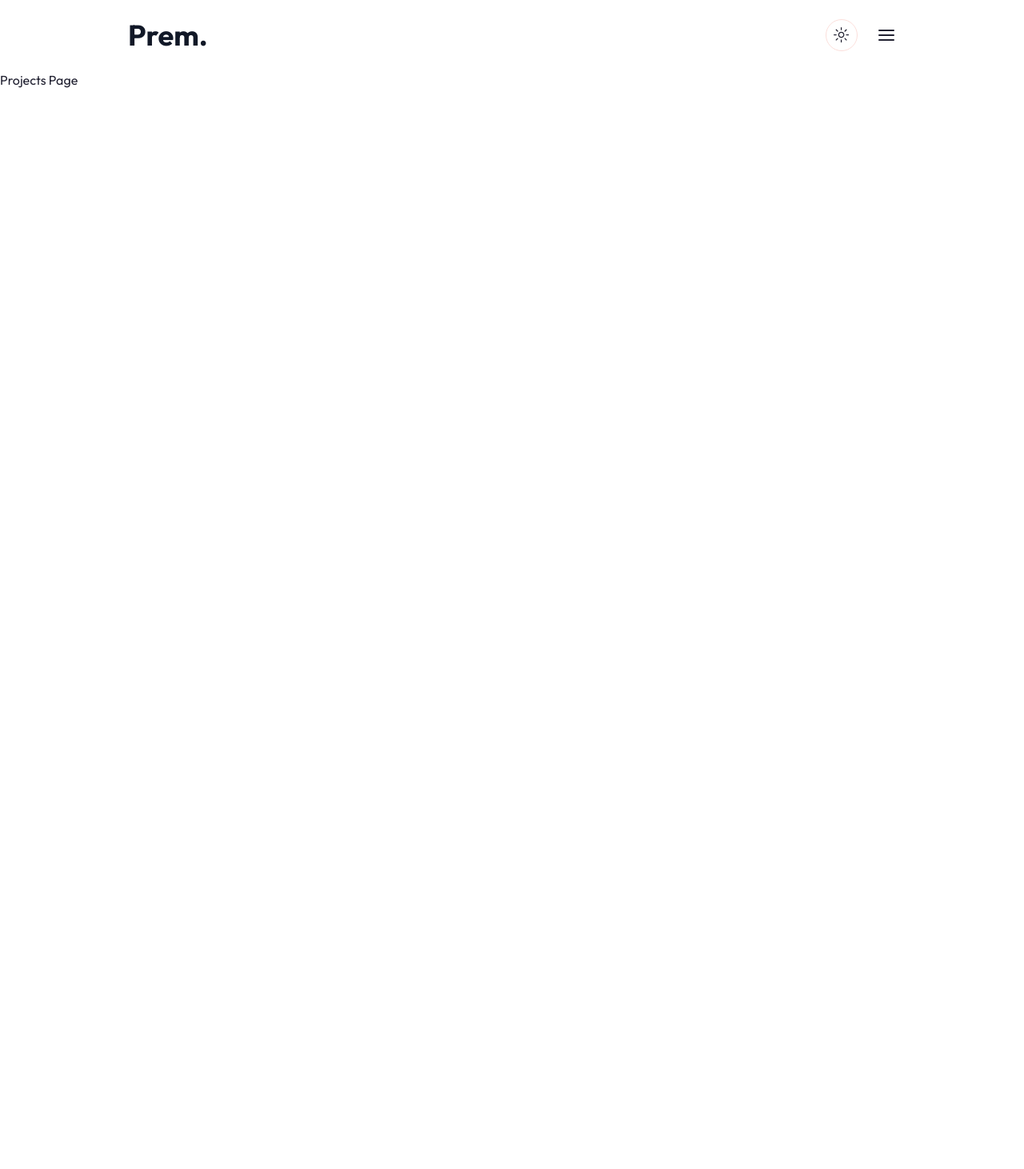
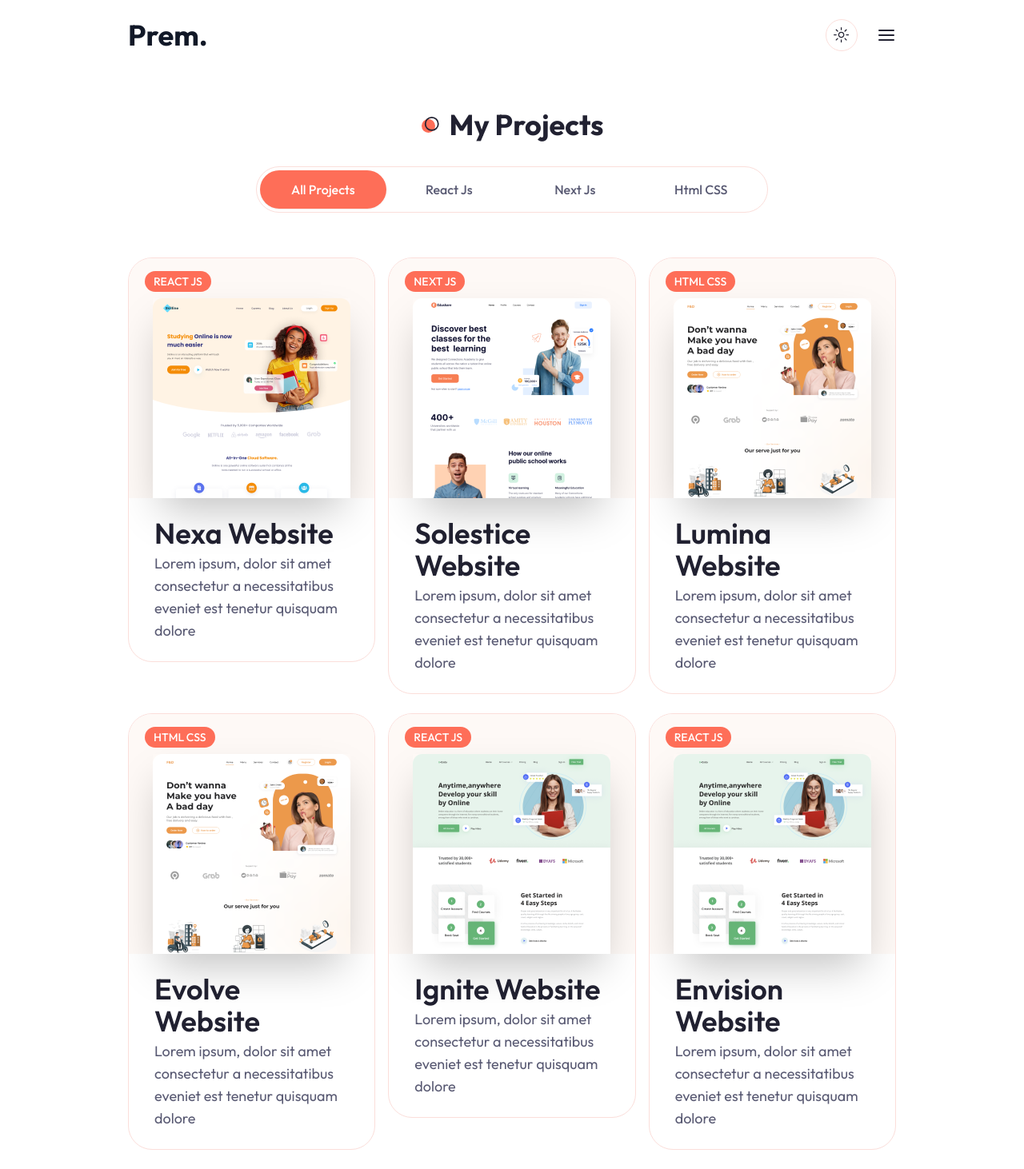
Before and after one commit to premvarma2002/nextjs-shadcn.ui-portfolio, a Next.js app: page /projects in a window 1280 px wide. Shown: the top 1462 px of the page at 80% size. Built offline with nearby package versions, Linux system fonts and the light colour scheme.

Commit message:
Projects Page append

```diff
--- a/app/page.jsx
+++ b/app/page.jsx
@@ -4,6 +4,7 @@ import About from '@/components/About'
 import Services from '@/components/ui/Services'
 import Work from '@/components/Work'
 import Reviews from '@/components/Reviews'
+import Cta from '@/components/Cta'
 
 export default function Home() {
   return (
@@ -13,6 +14,7 @@ export default function Home() {
   <Services/>
   <Work/>
   <Reviews/>
+  <Cta/>
 </main>
   )
 }
--- a/app/projects/page.jsx
+++ b/app/projects/page.jsx
@@ -1,9 +1,126 @@
-import React from 'react'
+"use client";
+import React, { useState } from "react";
+import { Tabs, TabsList, TabsContent, TabsTrigger } from "@/components/ui/tabs";
+import ProjectCard from "@/components/ProjectCard";
+
+const projectData = [
+  {
+    image: "/work/3.png",
+    category: "react js",
+    name: "Nexa Website",
+    description:
+      "Lorem ipsum, dolor sit amet consectetur a necessitatibus eveniet est tenetur quisquam dolore",
+    link: "/",
+    github: "/",
+  },
+  {
+    image: "/work/1.png",
+    category: "next js",
+    name: "Solestice Website",
+    description:
+      "Lorem ipsum, dolor sit amet consectetur a necessitatibus eveniet est tenetur quisquam dolore",
+    link: "/",
+    github: "/",
+  },
+  {
+    image: "/work/2.png",
+    category: "Html CSS",
+    name: "Lumina Website",
+    description:
+      "Lorem ipsum, dolor sit amet consectetur a necessitatibus eveniet est tenetur quisquam dolore",
+    link: "/",
+    github: "/",
+  },
+  {
+    image: "/work/2.png",
+    category: "Html CSS",
+    name: "Evolve Website",
+    description:
+      "Lorem ipsum, dolor sit amet consectetur a necessitatibus eveniet est tenetur quisquam dolore",
+    link: "/",
+    github: "/",
+  },
+  {
+    image: "/work/4.png",
+    category: "react js",
+    name: "Ignite Website",
+    description:
+      "Lorem ipsum, dolor sit amet consectetur a necessitatibus eveniet est tenetur quisquam dolore",
+    link: "/",
+    github: "/",
+  },
+  {
+    image: "/work/4.png",
+    category: "react js",
+    name: "Envision Website",
+    description:
+      "Lorem ipsum, dolor sit amet consectetur a necessitatibus eveniet est tenetur quisquam dolore",
+    link: "/",
+    github: "/",
+  },
+  {
+    image: "/work/4.png",
+    category: "react js",
+    name: "Envision Website",
+    description:
+      "Lorem ipsum, dolor sit amet consectetur a necessitatibus eveniet est tenetur quisquam dolore",
+    link: "/",
+    github: "/",
+  },
+];
+
+//  remove category duplicates
+const uniqueCategories = [
+  "all projects",
+  ...new Set(projectData.map((item) => item.category)),
+];
 
 const Projects = () => {
+  const [categories, setCategories] = useState(uniqueCategories);
+  const [category, setCategory] = useState("all projects");
+
+const filteredProjects = projectData.filter(project => {
+  // if category is all projects then return all projects , else filter by category.
+  return category === 'all projects' ? project : project.category === category;
+});
+
+
   return (
-    <div>Projects Page</div>
-  )
-}
+    <section className="min-h-screen pt-12">
+      <div className="container mx-auto">
+        <h2 className="section-title mb-8 xl:mb-16 text-center mx-auto">
+          My Projects
+        </h2>
+        {/* tabs  */}
+        <Tabs defaultValue={category} className='mb-24 xl:mb-48'>
+          <TabsList className="w-full grid h-full md:grid-cols-4 lg:max-w-[640px] mb-12 mx-auto md:border dark:border-none">
+            {categories.map((category, index) => {
+              return (
+                <TabsTrigger
+                  onClick={() => setCategory(category)}
+                  value={category}
+                  key={index}
+                  className="capitalize w-[162px] md:w-auto"
+                >
+                  {category}
+                </TabsTrigger>
+              );
+            })}
+          </TabsList>
+          {/* tabs content  */}
+          <div className="text-lg xl:mt-8 grid grid-cols-1 lg:grid-cols-3 gap-4">
+            {filteredProjects.map((project, index) => {
+return (
+  <TabsContent value={category} key={index}>
+    <ProjectCard project={project}/>
+  </TabsContent>
+)
+            })}
+          </div>
+        </Tabs>
+      </div>
+    </section>
+  );
+};
 
-export default Projects
+export default Projects;
--- a/app/template.jsx
+++ b/app/template.jsx
@@ -23,7 +23,7 @@ const Template = ({ children }) => {
             </motion.main>
             {/* {completion bar} */}
             <span style={{ transform: `translateY(${completion - 100}%)` }} className='fixed z-50 bg-primary w-1 top-0 right-0 bottom-0 transition-all duration-700'></span>
-            <div className='h-[4000px]'></div>
+            {/* <div className='h-[4000px]'></div> */}
         </>
     )
 }
--- /dev/null
+++ b/components/Cta.jsx
@@ -0,0 +1,20 @@
+import { Button } from "./ui/button"
+import Link from "next/link"
+
+
+const Cta = () => {
+  return (
+    <section className="py-24 bg-tertiary dark:bg-secondary/40">
+        <div className="container mx-auto">
+           <div className="flex flex-col items-center">
+           <h2 className='h2 max-w-xl text-center mb-8'>Prepared to turn your ideas into reality? I'm here to help</h2>
+           <Link href={'/contact'}>
+           <Button>Contact me</Button>
+           </Link>
+           </div>
+        </div>
+    </section>
+  )
+}
+
+export default Cta
--- a/components/Footer.jsx
+++ b/components/Footer.jsx
@@ -1,4 +1,22 @@
+import Socials from "./Socials";
+
 const footer = () => {
-  return <footer>footer</footer>
-}
-export default footer
+  return (
+    <footer className="bg-secondary py-12">
+      <div className="container mx-auto">
+        <div className="flex flex-col items-center justify-between">
+          {/* socials  */}
+          <Socials
+            containerStyles="flex gap-x-6 mx-auto xl:mx-0 mb-4"
+            iconsStyles="text-primary dark:text-white/70 text-[20px] hover:text-white dark:hover:text-primary transition-all"
+          />
+          {/* Copyright  */}
+          <div className=" text-muted-foreground">
+            Copyright &copy; Prem Varma. All rights reserved.
+          </div>
+        </div>
+      </div>
+    </footer>
+  );
+};
+export default footer;
--- a/components/Reviews.jsx
+++ b/components/Reviews.jsx
@@ -1,9 +1,115 @@
-import React from 'react'
+"use client";
+
+import Image from "next/image";
+
+import { Card, CardDescription, CardHeader, CardTitle } from "./ui/card";
+
+// import swiper react components
+import { Swiper, SwiperSlide } from "swiper/react";
+
+// import swiper styles
+import "swiper/css";
+import "swiper/css/pagination";
+
+// import required modules
+import { Pagination } from "swiper/modules";
+
+const reviewsData = [
+  {
+    avatar: "/reviews/avatar-1.png",
+    name: " Richard Thompson",
+    job: "chef",
+    review:
+      "Lorem ipsum dolor sit amet, consectetur adipisicing elit. Architecto, molestiae! Expedita, numquam quos!",
+  },
+  {
+    avatar: "/reviews/avatar-2.png",
+    name: " Mason Wilson",
+    job: "Video Editor",
+    review:
+      "Lorem ipsum dolor sit amet, consectetur adipisicing elit. Architecto, molestiae! Expedita, numquam quos!",
+  },
+  {
+    avatar: "/reviews/avatar-5.png",
+    name: " Oliver Taylor",
+    job: "Engineer",
+    review:
+      "Lorem ipsum dolor sit amet, consectetur adipisicing elit. Architecto, molestiae! Expedita, numquam quos!",
+  },
+  {
+    avatar: "/reviews/avatar-4.png",
+    name: " Emily Smith",
+    job: "Therapist",
+    review:
+      "Lorem ipsum dolor sit amet, consectetur adipisicing elit. Architecto, molestiae! Expedita, numquam quos!",
+  },
+  {
+    avatar: "/reviews/avatar-3.png",
+    name: " John Doe ",
+    job: " Game Developer",
+    review:
+      "Lorem ipsum dolor sit amet, consectetur adipisicing elit. Architecto, molestiae! Expedita, numquam quos!",
+  },
+  {
+    avatar: "/reviews/avatar-6.png",
+    name: " Evelyn Anderson",
+    job: "interior designer",
+    review:
+      "Lorem ipsum dolor sit amet, consectetur adipisicing elit. Architecto, molestiae! Expedita, numquam quos!",
+  },
+];
 
 const Reviews = () => {
   return (
-    <div>Reviews</div>
-  )
-}
+    <section className="mb-12 xl:mb-32">
+      <div className="container mx-auto">
+        <h2 className="section-title mb-12 text-center mx-auto">Reviews</h2>
+        {/* slider  */}
+        <Swiper
+          slidesPerView={1}
+          breakpoints={{
+            640: { slidesPerView: 2 },
+            1400: { slidesPerView: 3 },
+          }}
+          spaceBetween={30}
+          modules={[Pagination]}
+          pagination={{
+            clickable: true,
+          }}
+          className="h-[350px]"
+        >
+          {reviewsData.map((person, index) => {
+            return (
+              <SwiperSlide key={index}>
+                <Card className="bg-tertiary dark:bg-secondary/40 p-8 min-h-[300px]">
+                  <CardHeader className="p-0 mb-10">
+                    <div className="flex items-center gap-x-4">
+                      {/* image  */}
+                      <Image
+                        src={person.avatar}
+                        width={70}
+                        height={70}
+                        alt=""
+                        priority
+                      />
+                      {/* name  */}
+                      <div className="flex flex-col">
+                        <CardTitle className='pt-1'>{person.name}</CardTitle>
+                        <p>{person.job}</p>
+                      </div>
+                    </div>
+                  </CardHeader>
+                  <CardDescription className="text-lg text-muted-foreground">
+                    {person.review}
+                  </CardDescription>
+                </Card>
+              </SwiperSlide>
+            );
+          })}
+        </Swiper>
+      </div>
+    </section>
+  );
+};
 
-export default Reviews
+export default Reviews;
--- a/components/ui/sheet.jsx
+++ b/components/ui/sheet.jsx
@@ -51,7 +51,7 @@ const SheetContent = React.forwardRef(({ side = "right", className, children, ..
       {children}
       <SheetPrimitive.Close
         className="absolute right-4 top-4 rounded-sm opacity-70 ring-offset-background transition-opacity hover:opacity-100 focus:outline-none focus:ring-2 focus:ring-ring focus:ring-offset-2 disabled:pointer-events-none data-[state=open]:bg-secondary">
-        <X className="h-4 w-4" />
+        <X className="h-6 w-6" />
         <span className="sr-only">Close</span>
       </SheetPrimitive.Close>
     </SheetPrimitive.Content>
```
